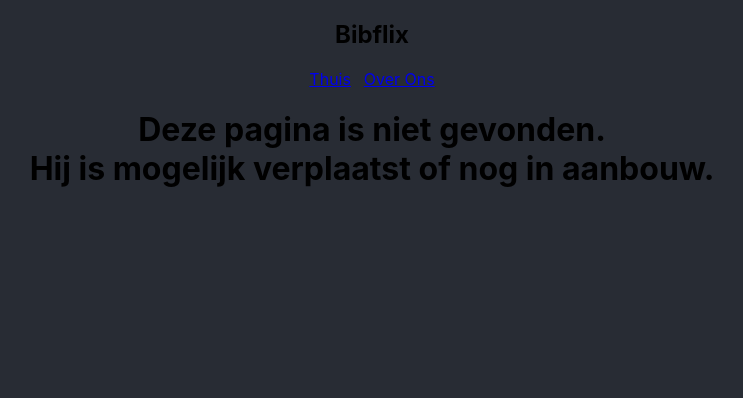
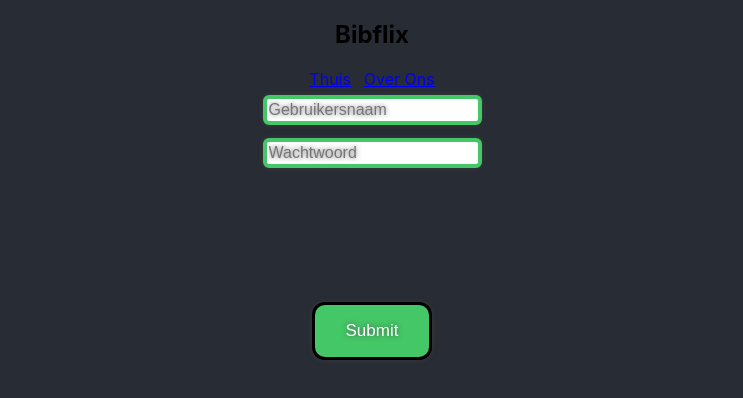
Before and after one commit to WoutNerd/ClassyBooks, a React (Create React App) app in the folder client/: page /leerkracht in a window 1280 px wide. Shown: the top 398 px of the page, without its empty margins (268-1011 px from the left). Built offline with nearby package versions, Linux system fonts and the light colour scheme.

Commit message:
loginpage lk

```diff
--- a/client/src/App.css
+++ b/client/src/App.css
@@ -38,6 +38,20 @@
   }
 }
 
+input {
+  margin:0.5%;
+  padding: 2px;
+  font-size: 16px;
+  border-width: 4px;
+  border-color: #44c767;
+  background-color: #ffffff;
+  color: #000000;
+  border-style: solid;
+  border-radius: 6px;
+  box-shadow: 0px 0px 5px rgba(66,66,66,.75);
+  text-shadow: 0px 0px 5px rgba(66,66,66,.75);
+}
+
 .button {
 	margin: 10%;
 	background-color:#44c767;
--- a/client/src/index.js
+++ b/client/src/index.js
@@ -11,6 +11,7 @@ import App from './App';
 import UserTypeChose from './pages/userTypeChose';
 import NoPage from './pages/NoPage';
 import Leerling from './pages/leerling';
+import Leerkracht from './pages/leerkracht';
 
 const root = ReactDOM.createRoot(document.getElementById('root'));
 root.render(
@@ -18,7 +19,7 @@ root.render(
     <Routes>
       <Route path="/" element={<App />}>
         <Route index element={<UserTypeChose />} />
-        <Route path='about' element={<NoPage />} />
+        <Route path='leerkracht' element={<Leerkracht />} />
         <Route path='leerling' element={<Leerling />} />
         <Route path='*' element={<NoPage/>} />
       </Route>
--- /dev/null
+++ b/client/src/pages/leerkracht.jsx
@@ -0,0 +1,17 @@
+import "../App.css";
+const Leerkracht = () => {
+    return (
+        <div>
+            <form action="/">
+                <input type="text" name="Gebruikersnaam"  placeholder="Gebruikersnaam" />
+                <br />
+                <input type="password" name="Wachtwoord" placeholder="Wachtwoord" />
+                <br />
+                <input type="submit"className="button" />
+            </form>
+
+        </div>
+     );
+}
+
+export default Leerkracht;
```
